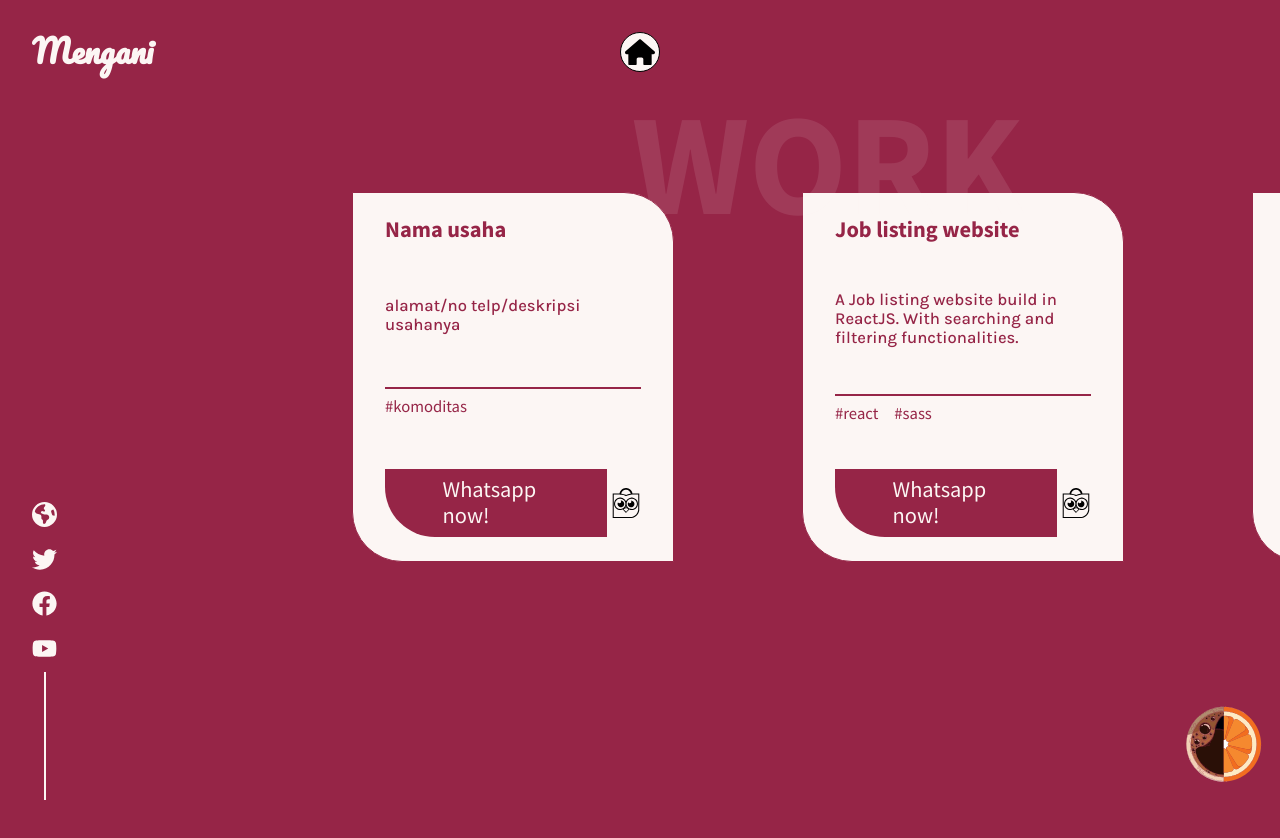
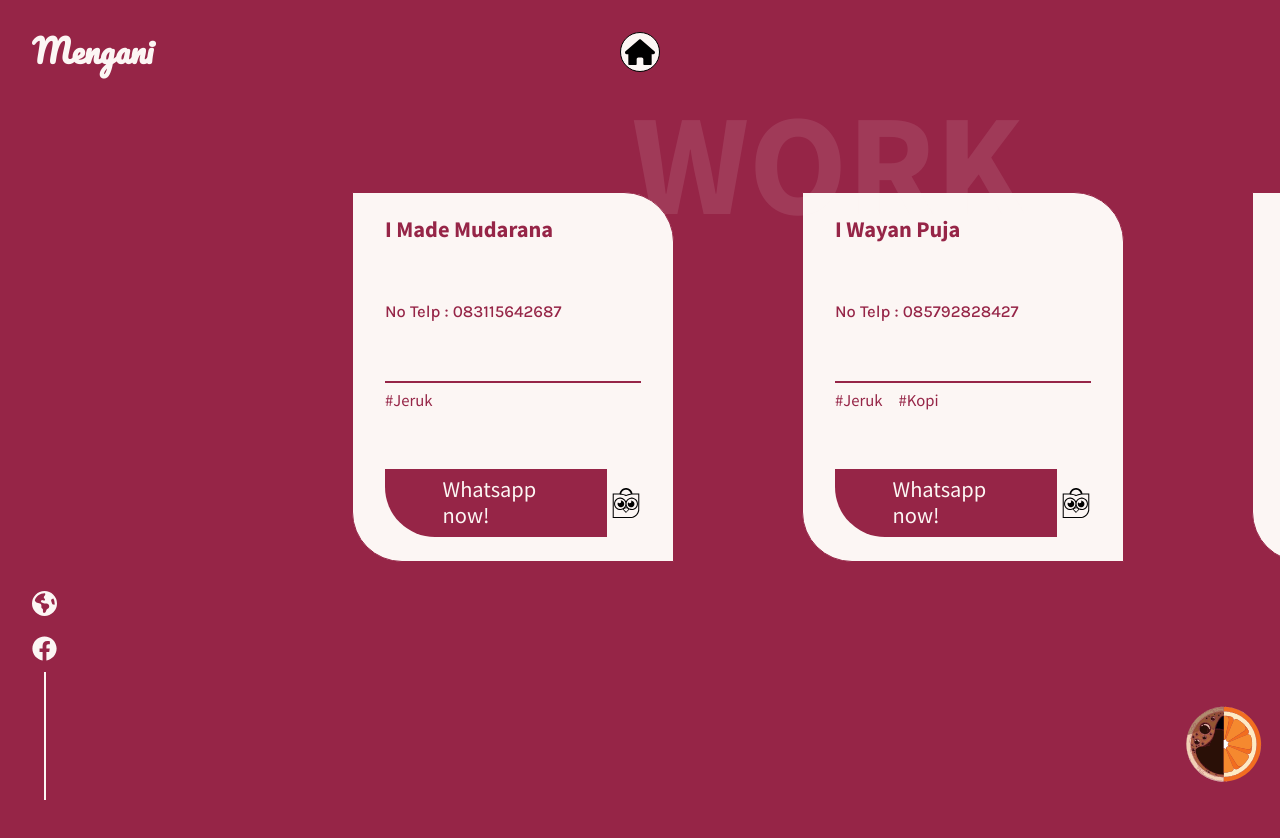
Before and after one commit to cipEpic/Mengani-Web, a React (Create React App) app: page /work in a window 1280 px wide. Shown: the top 838 px of the page. Built offline with nearby package versions, Linux system fonts and the light colour scheme.

Commit message:
change icon title, add data petani, add link website

```diff
--- a/public/index.html
+++ b/public/index.html
@@ -33,7 +33,7 @@
       work correctly both with client-side routing and a non-root public URL.
       Learn how to configure a non-root public URL by running `npm run build`.
     -->
-    <title>CodeBucks | Awesome portfolio built with React JS</title>
+    <title>Web Mengani | Informasi Petani</title>
   </head>
   <body>
     <noscript>You need to enable JavaScript to run this app.</noscript>
--- a/src/data/WorkData.js
+++ b/src/data/WorkData.js
@@ -3,61 +3,61 @@
 export const Work = [
     {
         id:1,
-        name:"Nama usaha",
-        description:"alamat/no telp/deskripsi usahanya",
-        tags:["komoditas"],
+        name:"I Made Mudarana",
+        description:"No Telp : 083115642687",
+        tags:["Jeruk"],
 
-        demo:"https://wa.me/085536553592", //wa me
-        github:"https://github.com/codebucks27/Agency-website" //toko onlinenya kayak tokped
+        demo:"https://wa.me/083115642687", //wa me
+        github:"#" //toko onlinenya kayak tokped
     },
     {
         id:2,
-        name:"Job listing website",
-        description:"A Job listing website build in ReactJS. With searching and filtering functionalities.",
-        tags:["react","sass"],
+        name:"I Wayan Puja",
+        description:"No Telp : 085792828427",
+        tags:["Jeruk","Kopi"],
 
-        demo:"http://react-job-listing-website.codebucks27.vercel.app/",
-        github:"https://github.com/codebucks27/react-job-listing-website"
+        demo:"https://wa.me/085792828427",
+        github:"#"
 
     },
     {
         id:3,
-        name:"Dev.to Clone",
-        description:"A clone of Dev.to build using ReactJS. With realtime fetching of articles from dev.to using API.",
-        tags:["react","api","sass"],
+        name:"I Gede Yudiawan",
+        description:"No Telp : 087824985789",
+        tags:["Jeruk","Kopi","Sayur"],
 
-        demo:"http://devto-clone-codebucks27.vercel.app/",
-        github:"https://github.com/codebucks27/devto-clone"
+        demo:"https://wa.me/087824985789",
+        github:"#"
     },
-    {
-        id:4,
-        name:"Sidebar Menu",
-        description:"A cool looking sidebar menu build using ReactJS and styledComponents.It has really smooth animations.",
-        tags:["react","styledComponents","react-router"],
+    // {
+    //     id:4,
+    //     name:"Sidebar Menu",
+    //     description:"A cool looking sidebar menu build using ReactJS and styledComponents.It has really smooth animations.",
+    //     tags:["react","styledComponents","react-router"],
 
-        demo:"https://react-sidebar.vercel.app/",
-        github:"https://github.com/codebucks27/react-sidebar"
+    //     demo:"https://react-sidebar.vercel.app/",
+    //     github:"https://github.com/codebucks27/react-sidebar"
 
-    },{
-        id:5,
-        name:"Todo App(React + Redux)",
-        description:"A todo app build using Redux-toolkit and framer-motion for smooth animations.",
-        tags:["react","redux","framer-motion"],
+    // },{
+    //     id:5,
+    //     name:"Todo App(React + Redux)",
+    //     description:"A todo app build using Redux-toolkit and framer-motion for smooth animations.",
+    //     tags:["react","redux","framer-motion"],
 
-        demo:"http://react-redux-todo-app-git-main-codebucks27.vercel.app/",
-        github:"https://github.com/codebucks27/React-Redux-Todo-App"
+    //     demo:"http://react-redux-todo-app-git-main-codebucks27.vercel.app/",
+    //     github:"https://github.com/codebucks27/React-Redux-Todo-App"
 
-    },
-    {
-        id:6,
-        name:"Responsive Navigation Menu",
-        description:"A reponsive navbar menu component in ReactJS with react-router functionalities. Built from scratch.",
-        tags:["react","react-router","css"],
+    // },
+    // {
+    //     id:6,
+    //     name:"Responsive Navigation Menu",
+    //     description:"A reponsive navbar menu component in ReactJS with react-router functionalities. Built from scratch.",
+    //     tags:["react","react-router","css"],
 
-        demo:"http://react-responsive-navbar-codebucks27.vercel.app/",
-        github:"https://github.com/codebucks27/React-responsive-navbar"
+    //     demo:"http://react-responsive-navbar-codebucks27.vercel.app/",
+    //     github:"https://github.com/codebucks27/React-responsive-navbar"
 
-    },
+    // },
 
 
 ]
--- a/src/subComponents/SocialIcons.js
+++ b/src/subComponents/SocialIcons.js
@@ -39,7 +39,7 @@ const SocialIcons = props => {
                 <a
                     style={{ color: 'inherit' }}
                     target="_blank"
-                    href={'https://github.com/codebucks27'}
+                    href={'https://mengani.web.id/'}
                     rel="noreferrer"
                 >
                     <World
@@ -53,7 +53,7 @@ const SocialIcons = props => {
                     />
                 </a>
             </motion.div>
-            <motion.div
+            {/* <motion.div
                 initial={{ scale: 0 }}
                 animate={{ scale: [0, 1, 1.5, 1] }}
                 transition={{ type: 'spring', duration: 1, delay: 1.2 }}
@@ -74,7 +74,7 @@ const SocialIcons = props => {
                         }
                     />
                 </a>
-            </motion.div>
+            </motion.div> */}
             <motion.div
                 initial={{ scale: 0 }}
                 animate={{ scale: [0, 1, 1.5, 1] }}
@@ -83,7 +83,7 @@ const SocialIcons = props => {
                 <a
                     style={{ color: 'inherit' }}
                     target="_blank"
-                    href={'https://facebook.com/codebucks27'}
+                    href={'https://facebook.com/'}
                     rel="noreferrer"
                 >
                     <Facebook
@@ -97,7 +97,7 @@ const SocialIcons = props => {
                     />
                 </a>
             </motion.div>
-            <motion.div
+            {/* <motion.div
                 initial={{ scale: 0 }}
                 animate={{ scale: [0, 1, 1.5, 1] }}
                 transition={{ type: 'spring', duration: 1, delay: 1.6 }}
@@ -118,7 +118,7 @@ const SocialIcons = props => {
                         }
                     />
                 </a>
-            </motion.div>
+            </motion.div> */}
 
             <Line
                 color={props.theme}
```
Also changed, not shown: 2 other files (tests, documents, lock files or other folders).
